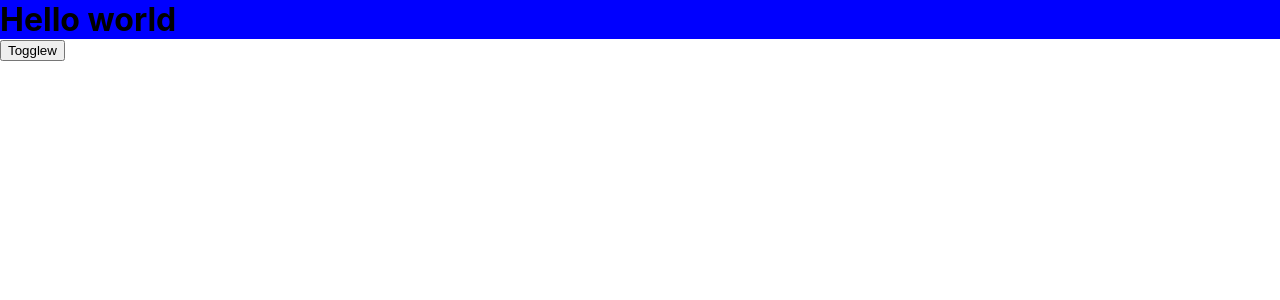
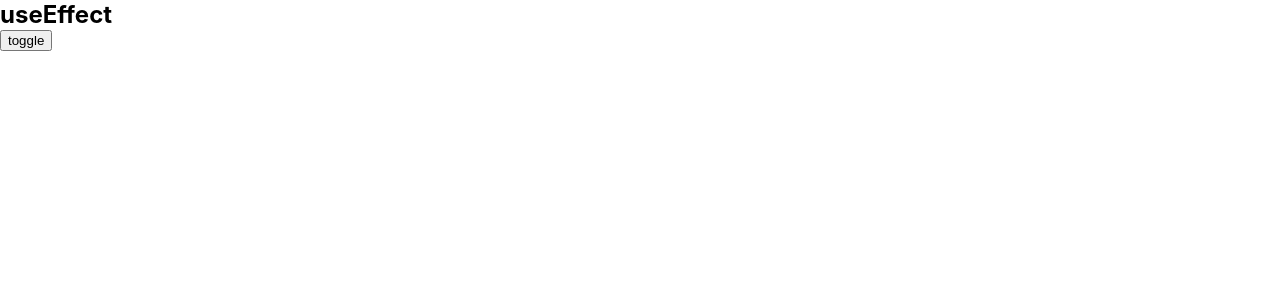
Before and after one commit to akshitkumar450/Advanced-Hooks, a React (Create React App) app: page / in a window 1280 px wide. Shown: the top 300 px of the page. Built offline with nearby package versions, Linux system fonts and the light colour scheme.

Commit message:
useEffect-1

```diff
--- a/src/App.js
+++ b/src/App.js
@@ -1,10 +1,11 @@
-import React, { useEffect, useLayoutEffect, useRef, useState } from "react";
 import "./App.css";
+import UseEffectEx from "./UseEffect";
+import UseEffect from "./UseEffect";
 import UseEffectuseLayout from "./UseEffect-useLayout";
 function App() {
   return (
     <div>
-      <UseEffectuseLayout />
+      <UseEffectEx />
     </div>
   );
 }
--- /dev/null
+++ b/src/UseEffect.js
@@ -0,0 +1,21 @@
+import React, { useEffect, useState } from "react";
+
+function UseEffectEx() {
+  const [val, setVal] = useState(false);
+  //   whenever our component rerenders the logMessage function is re initialized (react thing) and  and our useEffect dependency array will think that our function is changed  and it will run the useEffect
+  const logMessage = () => {
+    console.log("hello");
+  };
+  // if we want to log logMessage function when ever the function changes ,
+  useEffect(() => {
+    logMessage();
+  }, [logMessage]);
+  return (
+    <div>
+      <h2>useEffect</h2>
+      <button onClick={() => setVal(!val)}>toggle</button>
+    </div>
+  );
+}
+
+export default UseEffectEx;
```
